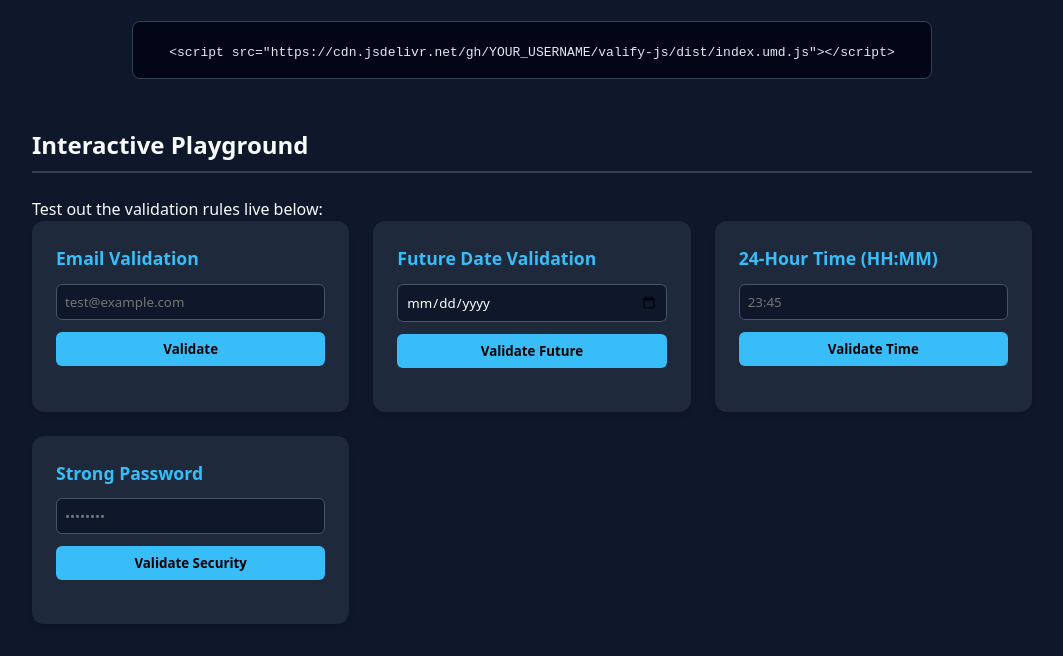
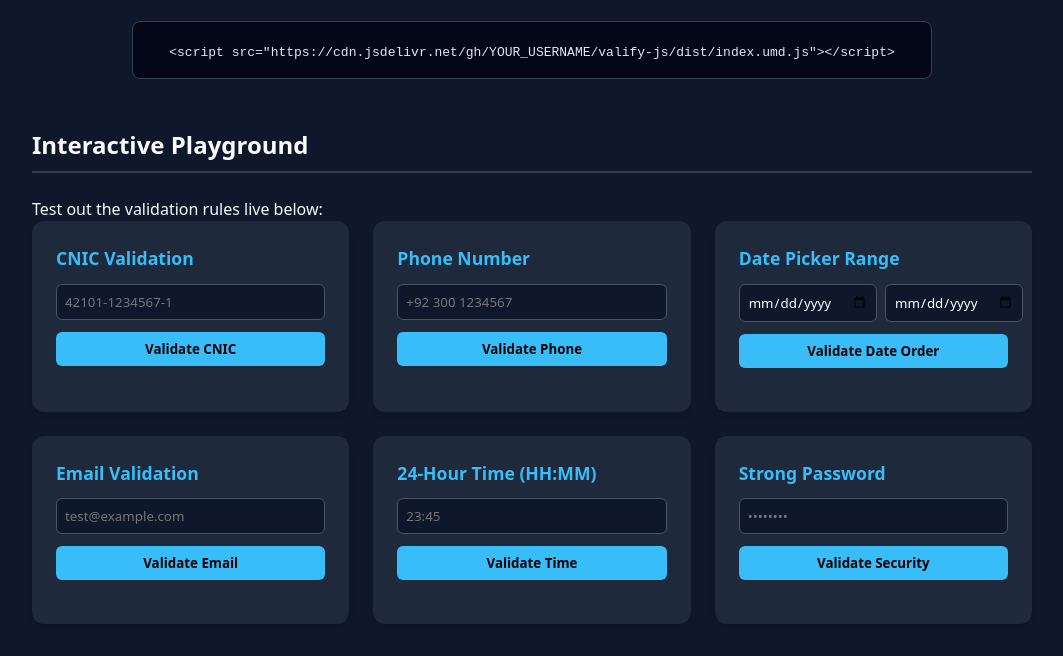
Before and after one commit to sahirpunjwani/Valifyjs, a plain HTML site: page index.html in a window 1280 px wide. Shown: the part 144-800 px from the top of the page, without its empty margins (108-1171 px from the left). Drawn offline with Linux system fonts and the light colour scheme; files whose address does not match are found by name.

Commit message:
Update index.html

```diff
--- a/index.html
+++ b/index.html
@@ -22,17 +22,34 @@
 
     <div class="demo-grid">
       <div class="card">
-        <h3>Email Validation</h3>
-        <input type="text" id="emailInput" placeholder="test@example.com">
-        <button onclick="testValidation('email', 'emailInput')">Validate</button>
-        <span class="result" id="emailResult"></span>
+        <h3>CNIC Validation</h3>
+        <input type="text" id="cnicInput" placeholder="42101-1234567-1">
+        <button onclick="testValidation('cnic', 'cnicInput')">Validate CNIC</button>
+        <span class="result" id="cnicResult"></span>
       </div>
 
       <div class="card">
-        <h3>Future Date Validation</h3>
-        <input type="date" id="dateInput">
-        <button onclick="testValidation('futureDate', 'dateInput')">Validate Future</button>
-        <span class="result" id="dateResult"></span>
+        <h3>Phone Number</h3>
+        <input type="text" id="phoneInput" placeholder="+92 300 1234567">
+        <button onclick="testValidation('phone', 'phoneInput')">Validate Phone</button>
+        <span class="result" id="phoneResult"></span>
+      </div>
+
+      <div class="card">
+        <h3>Date Picker Range</h3>
+        <div style="display: flex; gap: 0.5rem;">
+          <input type="date" id="startDatePicker" title="Start Date">
+          <input type="date" id="endDatePicker" title="End Date">
+        </div>
+        <button onclick="testDateRangeValidation()">Validate Date Order</button>
+        <span class="result" id="dateRangeResult"></span>
+      </div>
+
+      <div class="card">
+        <h3>Email Validation</h3>
+        <input type="text" id="emailInput" placeholder="test@example.com">
+        <button onclick="testValidation('email', 'emailInput')">Validate Email</button>
+        <span class="result" id="emailResult"></span>
       </div>
 
       <div class="card">
@@ -57,18 +74,39 @@
   </script>
 
   <script>
+    // Standard test wrapper for single input methods
     function testValidation(method, inputId) {
       const value = document.getElementById(inputId).value;
       const resultEl = document.getElementById(inputId.replace('Input', 'Result'));
 
       const isValid = window.Valify[method](value);
+      renderUIFeedback(resultEl, isValid);
+    }
 
+    // Special wrapper logic for the picker validation
+    function testDateRangeValidation() {
+      const start = document.getElementById('startDatePicker').value;
+      const end = document.getElementById('endDatePicker').value;
+      const resultEl = document.getElementById('dateRangeResult');
+
+      if(!start || !end) {
+        renderUIFeedback(resultEl, false);
+        resultEl.textContent = "✗ Fill both fields";
+        return;
+      }
+
+      const isValid = window.Valify.dateRange(start, end);
+      renderUIFeedback(resultEl, isValid);
+      if(isValid) resultEl.textContent = "✓ Chronological Order Valid";
+    }
+
+    function renderUIFeedback(element, isValid) {
       if (isValid) {
-        resultEl.textContent = "✓ Valid";
-        resultEl.className = "result success";
+        element.textContent = "✓ Valid";
+        element.className = "result success";
       } else {
-        resultEl.textContent = "✗ Invalid";
-        resultEl.className = "result error";
+        element.textContent = "✗ Invalid";
+        element.className = "result error";
       }
     }
   </script>
```
